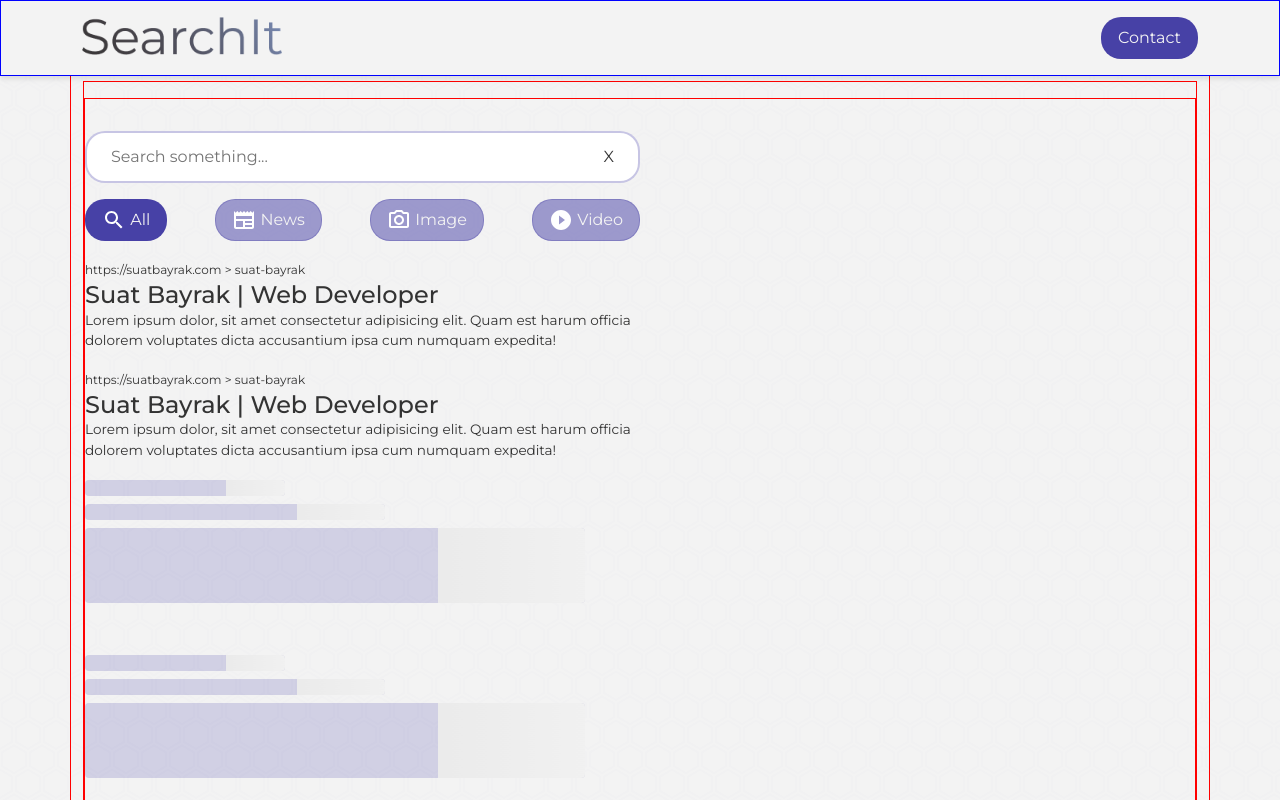
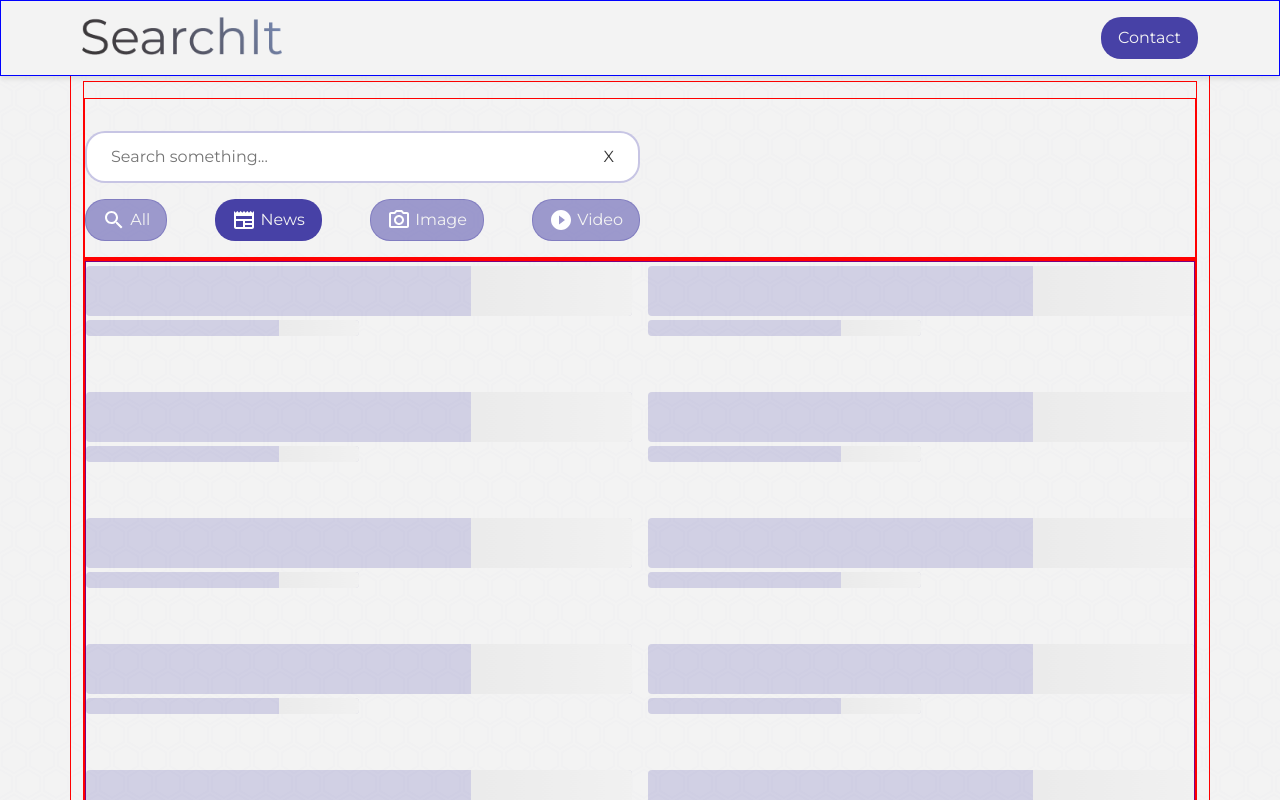
Before and after one commit to sbayrak/searchit-react-typescript, a React (Create React App) app: page /search in a window 1280 px wide. Shown: the top 800 px of the page. Built offline with nearby package versions, Linux system fonts and the light colour scheme.

Commit message:
working on skeleton components

```diff
--- a/package.json
+++ b/package.json
@@ -14,6 +14,7 @@
     "react": "^17.0.2",
     "react-dom": "^17.0.2",
     "react-loading-skeleton": "^3.0.3",
+    "react-player": "^2.9.0",
     "react-router-dom": "^6.2.2",
     "react-scripts": "5.0.0",
     "sass": "^1.49.9",
--- a/src/components/layout/SkeletonComponent.tsx
+++ b/src/components/layout/SkeletonComponent.tsx
@@ -17,10 +17,10 @@ const SkeletonComponent = ({ type, bp }: Props) => {
     let items = [];
     for (let i = 0; i < 4; i++) {
       items.push(
-        <div className='skeleton-item'>
-          <Skeleton width={200} className='myskeleton' />
-          <Skeleton width={300} className='myskeleton' />
-          <Skeleton width={500} height={75} className='myskeleton' />
+        <div className='skeleton-item  '>
+          <Skeleton width='25%' className='myskeleton' />
+          <Skeleton width='50%' className='myskeleton' />
+          <Skeleton width='50%' height={75} className='myskeleton' />
         </div>
       );
     }
@@ -30,9 +30,9 @@ const SkeletonComponent = ({ type, bp }: Props) => {
     let items = [];
     for (let i = 0; i < 10; i++) {
       items.push(
-        <div className='skeleton-item'>
-          <Skeleton width={550} height={50} className='myskeleton' />
-          <Skeleton width={350} className='myskeleton' />
+        <div className='skeleton-item skeleton-news'>
+          <Skeleton width='100%' height={50} className='myskeleton' />
+          <Skeleton width='50%' className='myskeleton' />
         </div>
       );
     }
@@ -44,7 +44,7 @@ const SkeletonComponent = ({ type, bp }: Props) => {
       items.push(
         <div className='skeleton-item'>
           <Skeleton width={175} height={175} className='myskeleton' />
-          <Skeleton width={175} className='myskeleton' count={2} />
+          <Skeleton width={175} className='myskeleton' count={1} />
         </div>
       );
     }
@@ -55,8 +55,8 @@ const SkeletonComponent = ({ type, bp }: Props) => {
     let items = [];
     for (let i = 0; i < 16; i++) {
       items.push(
-        <div className='skeleton-item' style={{ padding: '0 10px' }}>
-          <Skeleton width={300} height={200} className='myskeleton' />
+        <div className='skeleton-item' style={{ paddingRight: '10px' }}>
+          <Skeleton width={420} height={250} className='myskeleton' />
         </div>
       );
     }
--- a/src/components/pages/Search.tsx
+++ b/src/components/pages/Search.tsx
@@ -1,42 +1,67 @@
 import React, { useContext } from 'react';
+import ReactPlayer from 'react-player';
 import { SearchContext } from '../../context/search/SearchState';
 import SearchInput from '../layout/SearchInput';
 import SkeletonComponent from '../layout/SkeletonComponent';
 
 const Search = () => {
   const searchContext = useContext(SearchContext);
-  const spinner = (
-    <div className='spinner-grow text-primary' role='status'>
-      <span className='visually-hidden'>Loading...</span>
+  const searchAll = (
+    <div className='search-all'>
+      <a href='/'>
+        <span>https://suatbayrak.com &gt; suat-bayrak</span>
+        <h4 className='title'>Suat Bayrak | Web Developer</h4>
+        <p className='description'>
+          Lorem ipsum dolor, sit amet consectetur adipisicing elit. Quam est
+          harum officia dolorem voluptates dicta accusantium ipsa cum numquam
+          expedita!
+        </p>
+      </a>
+    </div>
+  );
+  const searchNews = (
+    <div className='search-news'>
+      <a href='/'>
+        <p className='description'>
+          Lorem ipsum dolor, sit amet consectetur adipisicing elit. Quam est
+          harum officia dolorem voluptates dicta accusantium ipsa cum numquam
+          expedita!
+        </p>
+        <span>https://suatbayrak.com &gt; suat-bayrak</span>
+      </a>
+    </div>
+  );
+
+  const searchImage = (
+    <div className='search-image'>
+      <a href='/'>
+        <img src='/img1.jpg' alt='asd' loading='lazy' />
+        <p className='description search-image-p'>
+          Model X | テスラ ジャパン www.tesla.com
+        </p>
+      </a>
+    </div>
+  );
+
+  const searchVideo = (
+    <div className='search-video'>
+      <ReactPlayer
+        url={
+          'https://www.youtube.com/watch?v=GDa8kZLNhJ4&t=28157s&ab_channel=JavaScriptMastery'
+        }
+        muted={true}
+        width='100%'
+        height='100%'
+      />
     </div>
   );
   return (
     <div className='search-container'>
-      <div className='search-wrapper'>
+      <div className={`search-wrapper`}>
         <SearchInput />
         {/* Skeletonlar bunun icine renderlanmalı */}
-        <div className='search-all'>
-          <a href='/'>
-            <span>https://suatbayrak.com &gt; suat-bayrak</span>
-            <h4 className='title'>Suat Bayrak | Web Developer</h4>
-            <p className='description'>
-              Lorem ipsum dolor, sit amet consectetur adipisicing elit. Quam est
-              harum officia dolorem voluptates dicta accusantium ipsa cum
-              numquam expedita!
-            </p>
-          </a>
-        </div>{' '}
-        <div className='search-all'>
-          <a href='/'>
-            <span>https://suatbayrak.com &gt; suat-bayrak</span>
-            <h4 className='title'>Suat Bayrak | Web Developer</h4>
-            <p className='description'>
-              Lorem ipsum dolor, sit amet consectetur adipisicing elit. Quam est
-              harum officia dolorem voluptates dicta accusantium ipsa cum
-              numquam expedita!
-            </p>
-          </a>
-        </div>
+        <div className={`search-${searchContext.active}-container`}></div>
+
         <SkeletonComponent type='asd' bp='asd' />
       </div>
     </div>
--- a/src/context/search/SearchState.tsx
+++ b/src/context/search/SearchState.tsx
@@ -20,7 +20,7 @@ export interface SInitialState {
 }
 
 const initialState: SInitialState = {
-  active: 'all',
+  active: 'news',
   search: '',
   all: [],
   switchActive: () => {},
--- a/src/styles/layout/_footer.scss
+++ b/src/styles/layout/_footer.scss
@@ -3,7 +3,7 @@
   position: static;
   bottom: 0;
   left: 0;
-  height: 10vh;
+  height: 20vh;
   box-shadow: $box-shadow;
   color: $bg-color;
   display: flex;
--- a/src/styles/pages/_search.scss
+++ b/src/styles/pages/_search.scss
@@ -20,11 +20,76 @@
         }
         h4 {
           margin-bottom: 0;
+          font-weight: 600;
+          color: $primary;
         }
         p {
           font-size: $padding * 0.85;
         }
       }
     }
+
+    .search-news {
+      width: 45%;
+      border: 1px solid red;
+      margin-bottom: $padding * 3;
+
+      a {
+        color: $text-color;
+        p {
+          font-size: $padding * 0.85;
+          font-weight: 600;
+          color: $primary;
+          margin-bottom: 0;
+        }
+        span {
+          font-size: $padding * 0.75;
+        }
+      }
+    }
+  }
+
+  .search-news-container {
+    border: 2px solid red;
+    display: flex;
+    justify-content: space-between;
+    flex-wrap: wrap;
+  }
+
+  .search-image-container {
+    border: 1px solid blue;
+    width: 100%;
+    display: flex;
+    flex-wrap: wrap;
+
+    .search-image {
+      border: 1px solid red;
+      margin-right: $padding * 0.5;
+      margin-bottom: $padding;
+
+      img {
+        width: 100%;
+        object-fit: cover;
+      }
+      .search-image-p {
+        border: 1px solid red;
+        max-width: 100%;
+        font-size: $padding * 0.75;
+      }
+    }
+  }
+
+  .search-video-container {
+    border: 3px solid red;
+    width: 100%;
+    display: grid;
+    grid-template-columns: repeat(1, 1fr);
+    gap: $padding * 0.75;
+    row-gap: $padding * 2.5;
+
+    .search-video {
+      border: 1px solid blue;
+      height: 35vh;
+    }
   }
 }
--- a/src/styles/pages/_skeleton.scss
+++ b/src/styles/pages/_skeleton.scss
@@ -1,4 +1,5 @@
 .skeleton-container {
+  max-width: 100%;
   .skeleton-item {
     margin-bottom: $padding * 3;
 
@@ -9,25 +10,31 @@
 }
 
 .skeleton-news-container {
-  display: flex;
-  flex-direction: row;
-  flex-wrap: wrap;
-  justify-content: space-between;
+  max-width: 100%;
+  display: grid;
+  grid-template-columns: repeat(2, 1fr);
+  column-gap: $padding;
+  align-content: flex-start;
+  border: 1px solid purple;
+
+  .skeleton-news {
+    max-width: 100%;
+  }
 }
 .skeleton-all-container {
-  display: flex;
-  flex-direction: column;
+  width: 100%;
+  display: grid;
+  grid-template-columns: repeat(1, 1fr);
 }
 
 .skeleton-image-container {
-  display: flex;
-  flex-direction: row;
-  flex-wrap: wrap;
-  justify-content: space-between;
+  max-width: 100%;
+  display: grid;
+  grid-template-columns: repeat(7, 1fr);
 }
 
 .skeleton-video-container {
-  display: flex;
-  flex-direction: row;
-  flex-wrap: wrap;
+  max-width: 100%;
+  display: grid;
+  grid-template-columns: repeat(3, 1fr);
 }
```
Also changed, not shown: public/img1.jpg (added), 1 other file (tests, documents, lock files or other folders).
